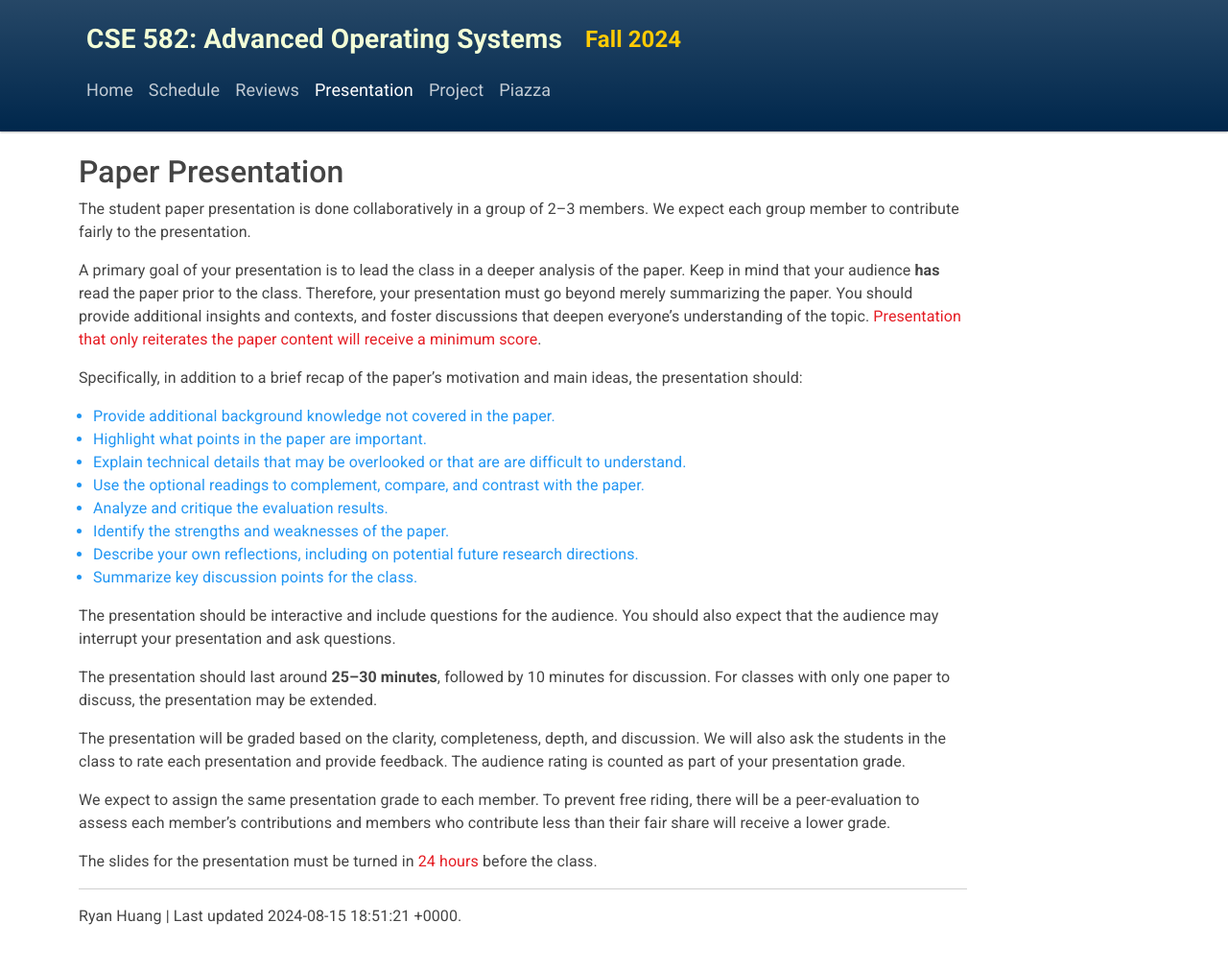
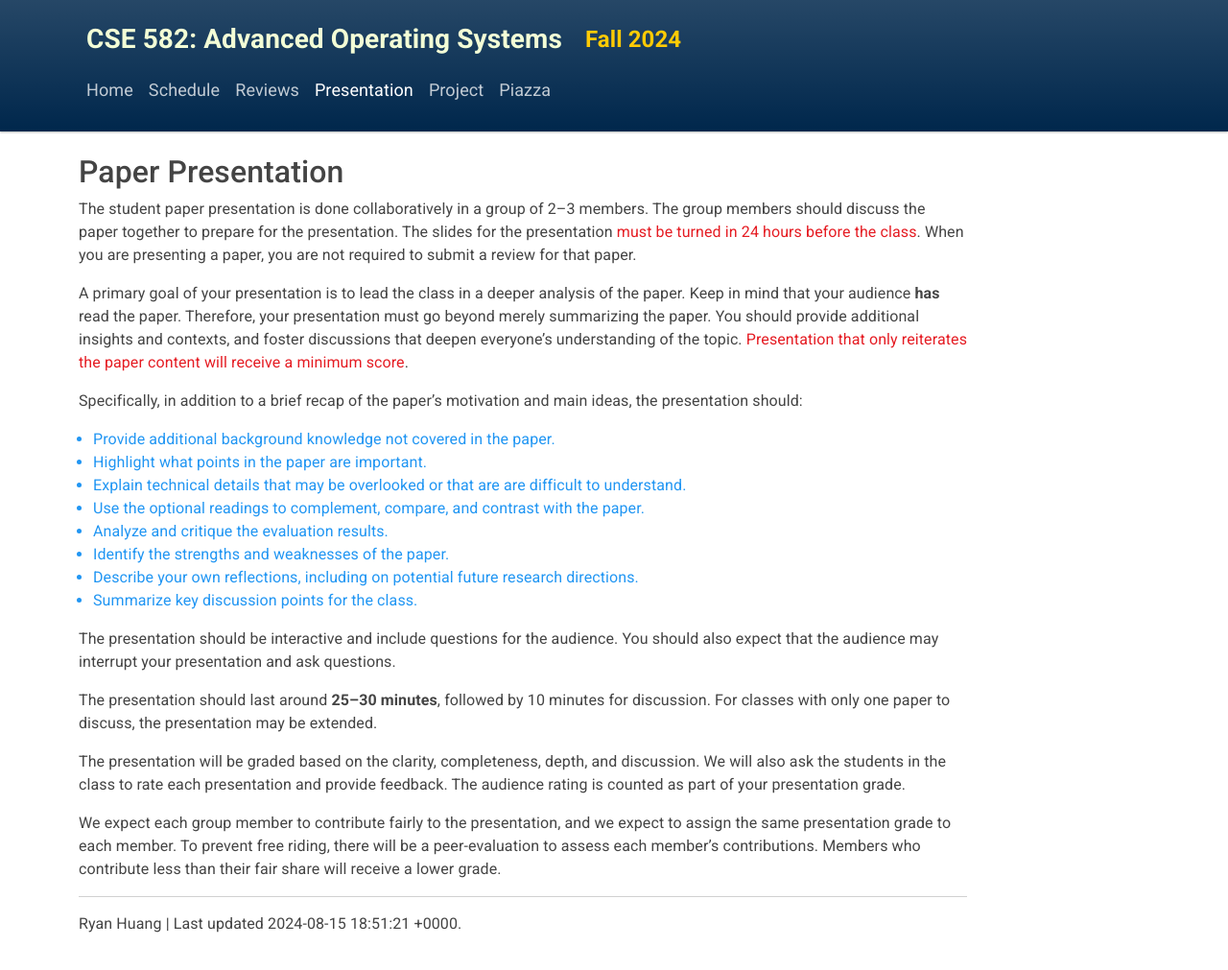
Before and after one commit to eecs582/eecs582.github.io, a Jekyll site: the page built from presentation.md, in a window 1280 px wide and 1015 px high. Shown: the top 1011 px of the window at 96% size. Built offline with Jekyll 4.4.1, drawn with Linux system fonts in a browser that asks for light colours.

```diff
--- a/presentation.md
+++ b/presentation.md
@@ -5,10 +5,14 @@ layout: default
 ## Paper Presentation
 
 The student paper presentation is done collaboratively in a group of 2--3
-members. We expect each group member to contribute fairly to the presentation.
+members. The group members should discuss the paper together to prepare
+for the presentation.
+The slides for the presentation <span class="text-danger">must be turned in 24
+hours before the class</span>. When you are presenting a paper, you are not
+required to submit a review for that paper.
 
 A primary goal of your presentation is to lead the class in a deeper analysis of
-the paper. Keep in mind that your audience **has** read the paper prior to the class.
+the paper. Keep in mind that your audience **has** read the paper.
 Therefore, your presentation must go beyond merely summarizing the paper. You should
 provide additional insights and contexts, and foster discussions that deepen
 everyone's understanding of the topic. <span class="text-danger">Presentation that
@@ -41,10 +45,8 @@ discussion. We will also ask the students in the class to rate each
 presentation and provide feedback. The audience rating is counted as part of
 your presentation grade.
 
-We expect to assign the same presentation grade to each member. To
+We expect each group member to contribute fairly to the presentation, and we
+expect to assign the same presentation grade to each member. To
 prevent free riding, there will be a peer-evaluation to assess each member's
-contributions and members who contribute less than their fair share will receive
+contributions. Members who contribute less than their fair share will receive
 a lower grade.
-
-The slides for the presentation must be turned in <span class="text-danger">24
-hours</span> before the class.
```
Also changed, not shown: schedule.html (+20 -19 lines), 1 other file.
